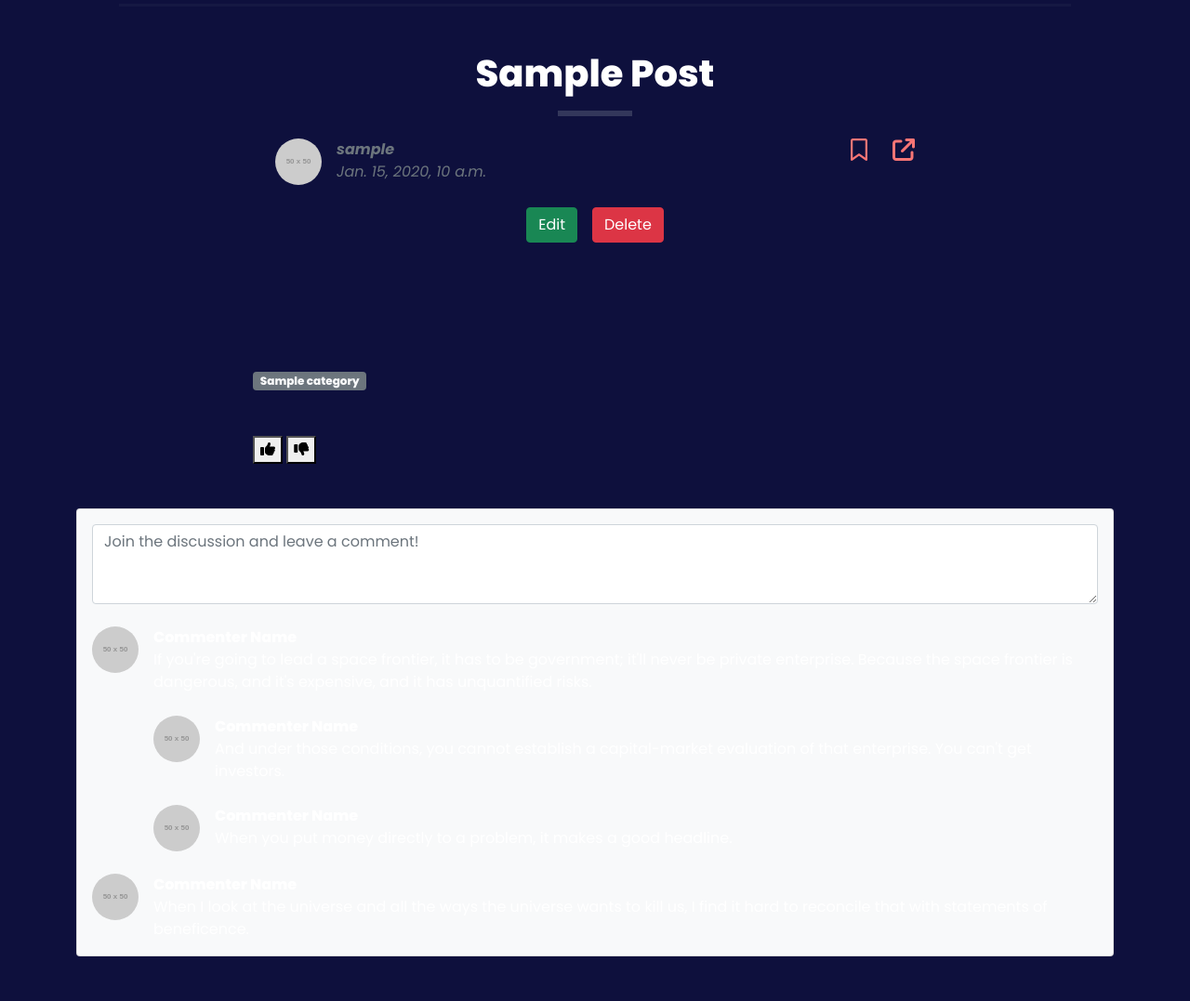
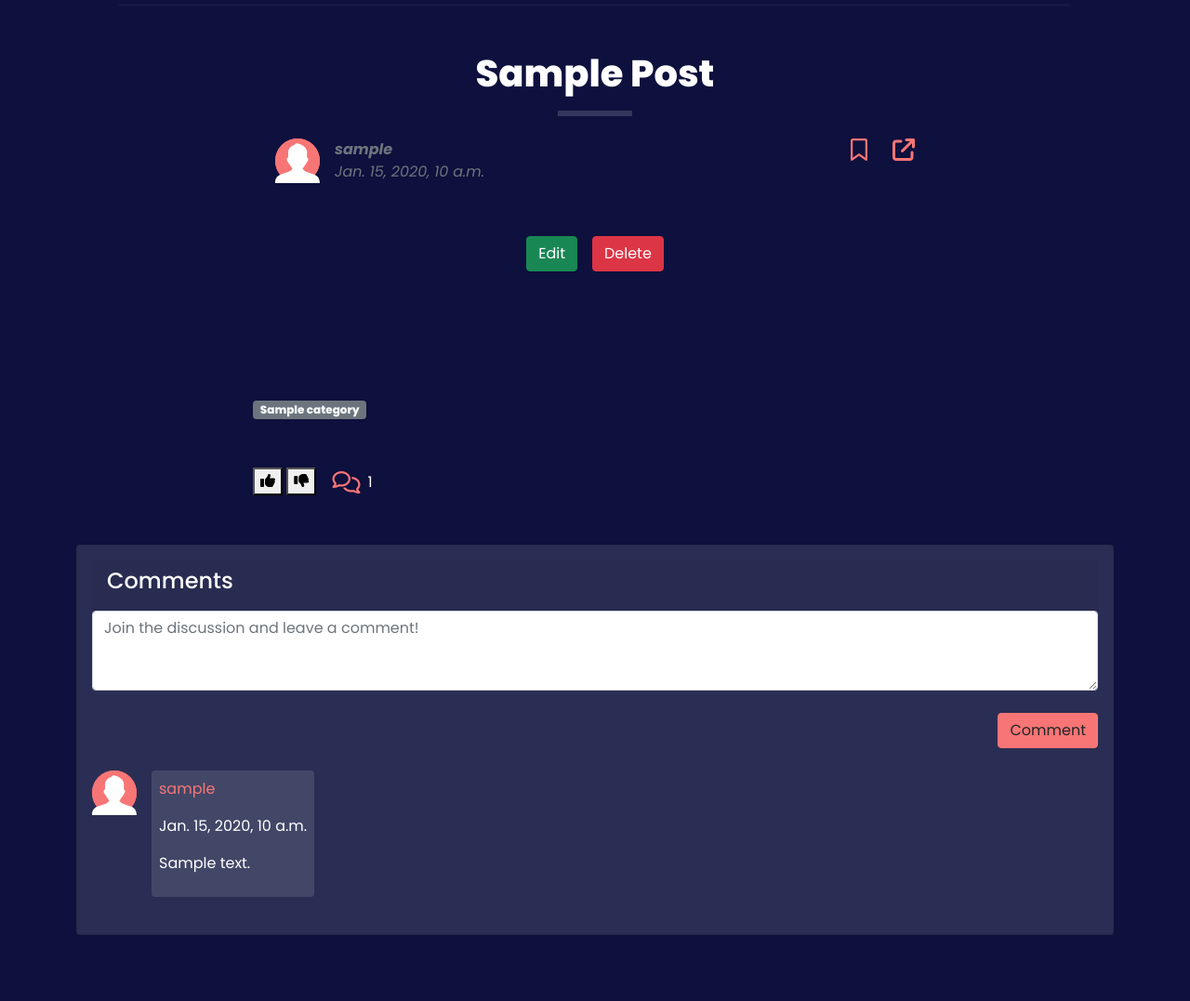
Before and after one commit to datonex/owl-nook-dx, a Django app: a page that uses blog/templates/blog/post_detail.html in a window 1280 px wide. Shown: the part 71-1148 px from the top of the page at 93% size. After the commit the page ends 1077 px from the top, so only its background shows below. Run offline with Django 3.2, Linux system fonts and the light colour scheme; a user stored in the database is signed in; tables that the repository leaves empty hold one stand-in row (values such as "Sample post"); grey boxes labelled with a size stand in for pictures from a placeholder-image service; some libraries are stand-ins or nearby versions.

Commit message:
Add template html to view comments + Add comment admin

```diff
--- a/blog/static/blog/css/blog.css
+++ b/blog/static/blog/css/blog.css
@@ -21,3 +21,13 @@
     var(--navy)
   );
 }
+.user-icon {
+  font-size: 1.5rem;
+  align-items: center;
+  display: inline-flex;
+  justify-content: center;
+  height: 3rem;
+  width: 3rem;
+  border-radius: 50%;
+  background-color: var(--coral);
+}
--- /dev/null
+++ b/blog/templates/blog/includes/profile_svg.html
@@ -0,0 +1,11 @@
+<svg width="100" height="100" viewbox="0 0 100 100" fill="none" xmlns="http://www.w3.org/2000/svg">
+  <path d="M0 50C0 22.3858 22.3858 0 50 0V0C77.6142 0 100 22.3858 100 50V50C100 77.6142 77.6142 100 50 100V100C22.3858 100 0 77.6142 0 50V50Z" fill="#F87575"/>
+  <g clip-path="url(#clip0_21_838)">
+    <path d="M30.814 56.1721C29.1391 53.538 26.0171 49.9203 26.0171 46.7903C26.0541 45.7755 26.3969 44.7955 27.0004 43.9788C27.6039 43.1621 28.4401 42.5466 29.3993 42.2132C29.2448 39.5791 29.1391 36.8963 29.1391 34.2378C29.1391 32.6688 29.1391 31.0835 29.2286 29.5307C29.3102 28.543 29.4872 27.5656 29.757 26.6121C30.9825 22.6202 33.6524 19.2287 37.2451 17.1002C38.5299 16.3148 39.8921 15.6637 41.3103 15.1571C43.9038 14.2222 45.3936 11.0481 48.2148 10.9912C54.8085 10.8205 62.8719 15.6937 67.0997 20.2708C69.7941 23.2504 71.3265 27.0999 71.4169 31.116L71.1486 42.6603C71.7724 42.7898 72.3534 43.0745 72.838 43.488C73.3226 43.9015 73.6951 44.4305 73.9211 45.0261C74.8235 48.6764 71.0429 53.2047 69.2868 56.1071C67.6607 58.7818 61.4654 67.4319 61.4654 67.4888C61.499 67.9841 61.6931 68.455 62.0182 68.8302C71.6364 82.0493 100 73.7059 100 99.9978H50.4173L0 100C0 73.7 28.2773 82.0574 37.8874 68.8384C38.3589 68.1473 38.5785 67.7652 38.5703 67.4644C38.5703 67.2937 31.4482 57.2208 30.814 56.2046V56.1721Z" fill="white"/>
+  </g>
+  <defs>
+    <clippath id="clip0_21_838">
+      <rect width="100" height="100" fill="white"/>
+    </clippath>
+  </defs>
+</svg>
--- a/blog/templates/blog/post_detail.html
+++ b/blog/templates/blog/post_detail.html
@@ -27,7 +27,9 @@
               <div class="d-flex justify-content-between">
                 <div class="d-flex">
                   <div class="flex-shrink-0">
-                    <img class="rounded-circle" src="https://dummyimage.com/50x50/ced4da/6c757d.jpg" alt="..."/>
+                    <span class="user-icon">
+                      {% include 'blog/includes/profile_svg.html' %}
+                    </span>
                   </div>
                   <div class="text-muted fst-italic ms-3">
                     <div class="fw-bold">{{ post.author }}</div>
@@ -105,54 +107,60 @@
                     <i class="fas fa-thumbs-down"></i>
                   </button>
                 {% endif %}
+                <a class="btn btn-navy">
+                  <span class="icon d-flex align-content-center justify-content-between">
+                    <i class="fa-regular fa-comments text-coral"></i>
+                    {% with comments.count as total_comments %}
+                    <p class="mb-0 ms-2 text-white fs-6">{{ total_comments }}</p>
+                    {% endwith %}
+                  </span>
+                </a>
               </div>
-              <div></div>
             </form>
           </div>
         </section>
         {% if user.is_authenticated %}
           <!-- Comments section-->
           <section class="mb-5">
-            <div class="card bg-light">
+            <div class="card bg-grey-20">
               <div class="card-body">
+                <div class="card-header">
+                  <h4>Comments</h4>
+                </div>
                 <!-- Comment form-->
-                <form class="mb-4">
+                <form method="" action="" class="mb-4">
                   <textarea class="form-control" rows="3" placeholder="Join the discussion and leave a comment!"></textarea>
+                  <div class="d-flex justify-content-end">
+                    <button class="btn btn-coral mt-4" type="submit">Comment</button>
+                  </div>
                 </form>
                 <!-- Comment with nested comments-->
+                {% if comments %}
+                  {% for comment in comments %}
                     <div class="d-flex mb-4">
                       <!-- Parent comment-->
-                  <div class="flex-shrink-0"><img class="rounded-circle" src="https://dummyimage.com/50x50/ced4da/6c757d.jpg" alt="..."/></div>
+                      <div class="flex-shrink-0">
+                        <span class="user-icon">
+                          {% include 'blog/includes/profile_svg.html' %}
+                        </span>
+                      </div>
                       <div class="ms-3">
-                    <div class="fw-bold">Commenter Name</div>
-                    If you're going to lead a space frontier, it has to be government; it'll never be private enterprise. Because the space frontier is dangerous, and it's expensive, and it has unquantified risks.
-                    <!-- Child comment 1-->
-                    <div class="d-flex mt-4">
-                      <div class="flex-shrink-0"><img class="rounded-circle" src="https://dummyimage.com/50x50/ced4da/6c757d.jpg" alt="..."/></div>
-                      <div class="ms-3">
-                        <div class="fw-bold">Commenter Name</div>
-                        And under those conditions, you cannot establish a capital-market evaluation of that enterprise. You can't get investors.
+                        <div class="rounded bg-grey-20 p-2">
+                          <div class="link-coral mb-2">
+                            <p class="text-coral">{{ comment.name }}</p>
+                            <p class="text-white">{{ comment.created_on }}</p>
                           </div>
-                    </div>
-                    <!-- Child comment 2-->
-                    <div class="d-flex mt-4">
-                      <div class="flex-shrink-0"><img class="rounded-circle" src="https://dummyimage.com/50x50/ced4da/6c757d.jpg" alt="..."/></div>
-                      <div class="ms-3">
-                        <div class="fw-bold">Commenter Name</div>
-                        When you put money directly to a problem, it makes a good headline.
+                          <div>
+                            {{ comment.body | linebreaks }}
                           </div>
                         </div>
                       </div>
                     </div>
-                <!-- Single comment-->
-                <div class="d-flex">
-                  <div class="flex-shrink-0"><img class="rounded-circle" src="https://dummyimage.com/50x50/ced4da/6c757d.jpg" alt="..."/></div>
-                  <div class="ms-3">
-                    <div class="fw-bold">Commenter Name</div>
-                    When I look at the universe and all the ways the universe wants to kill us, I find it hard to reconcile that with statements of beneficence.
-                  </div>
-                </div>
-              </div>
+                  {% endfor %}
+                {% else %}
+
+                {% endif %}
+
               </div>
             </section>
           {% endif %}
--- a/blog/views.py
+++ b/blog/views.py
@@ -64,14 +64,17 @@ class PostDetail(View):
     """Class to return post details, including handling comments, and like/dislikes"""
 
     def get(self, request, slug, *args, **kwargs):
+        template = "blog/post_detail.html"
+
         queryset = Post.objects.filter(status=1)
         post = get_object_or_404(queryset, slug=slug)
         posted = queryset.latest("created_on")
-        template = "blog/post_detail.html"
+        comments = post.comments.filter(approved=True).order_by("created_on")
 
         context = {
             "post": post,
             "posted": posted,
+            "comments": comments,
         }
         return render(request, template, context)
 
```
Also changed, not shown: blog/admin.py (+12 -1 lines). Lines whose indentation alone changed are shown as unchanged.
